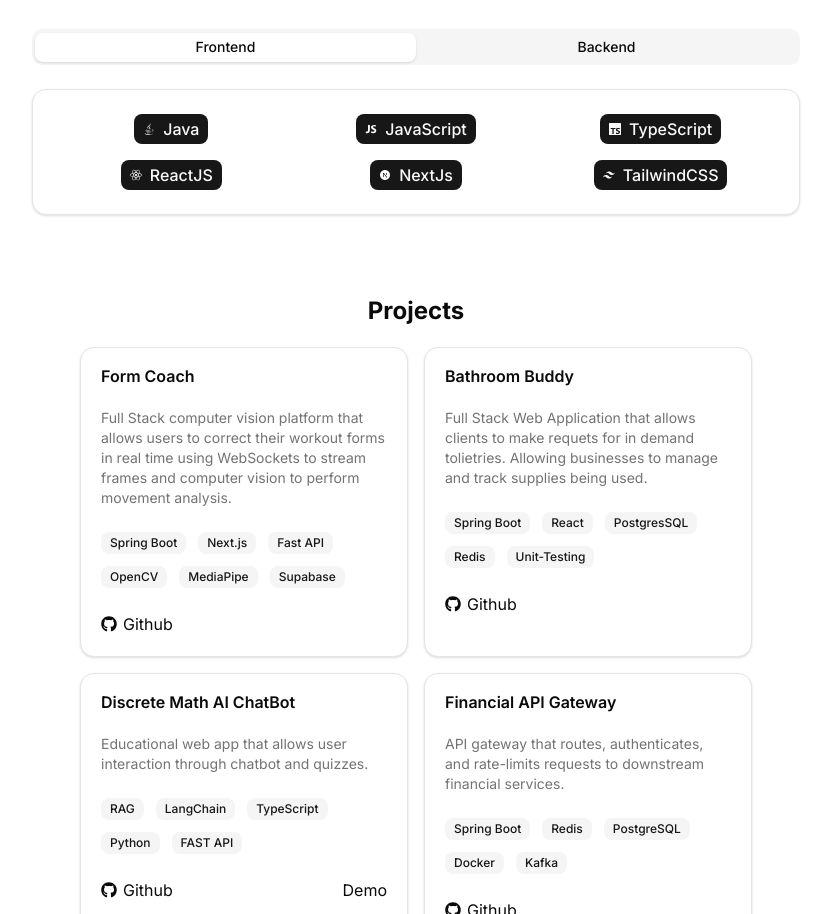
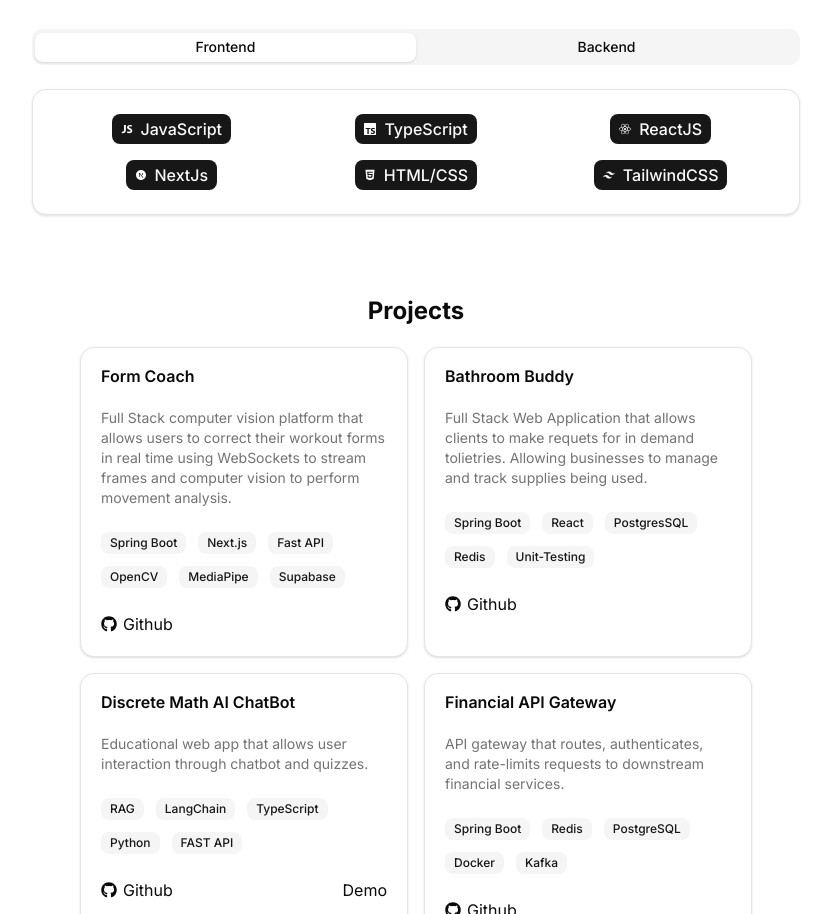
Before and after one commit to AndyyBanh/portfolio, a Next.js app: page / in a window 1280 px wide. Shown: the part 1411-2325 px from the top of the page, without its empty margins (224-1055 px from the left). Built offline with nearby package versions, Linux system fonts and the light colour scheme.

Commit message:
update skills

```diff
--- a/app/components/Skills.tsx
+++ b/app/components/Skills.tsx
@@ -8,7 +8,6 @@
 import { Card } from '@/components/ui/card'
 import { Badge } from '@/components/ui/badge'
 import { AiOutlineJavaScript } from "react-icons/ai";
-import { FaJava } from "react-icons/fa6";
 import { FaReact } from "react-icons/fa";
 import { RiNextjsFill } from "react-icons/ri";
 import { RiTailwindCssFill } from "react-icons/ri";
@@ -19,14 +18,15 @@
 import { SiMongodb } from "react-icons/si";
 import { BiLogoPostgresql } from "react-icons/bi";
 import { BiLogoSpringBoot } from "react-icons/bi";
+import { FaHtml5 } from "react-icons/fa";
 
 
 const frontendSkills = [
-  { icon: <FaJava />, name: "Java"},
   { icon: <AiOutlineJavaScript />, name: "JavaScript"},
   { icon: <SiTypescript />, name: "TypeScript"},
   { icon: <FaReact />, name: "ReactJS"},
   { icon: <RiNextjsFill />, name: "NextJs"},
+  { icon: <FaHtml5 />, name: "HTML/CSS"},
   { icon: <RiTailwindCssFill />, name: "TailwindCSS"},
 ]
 
```
